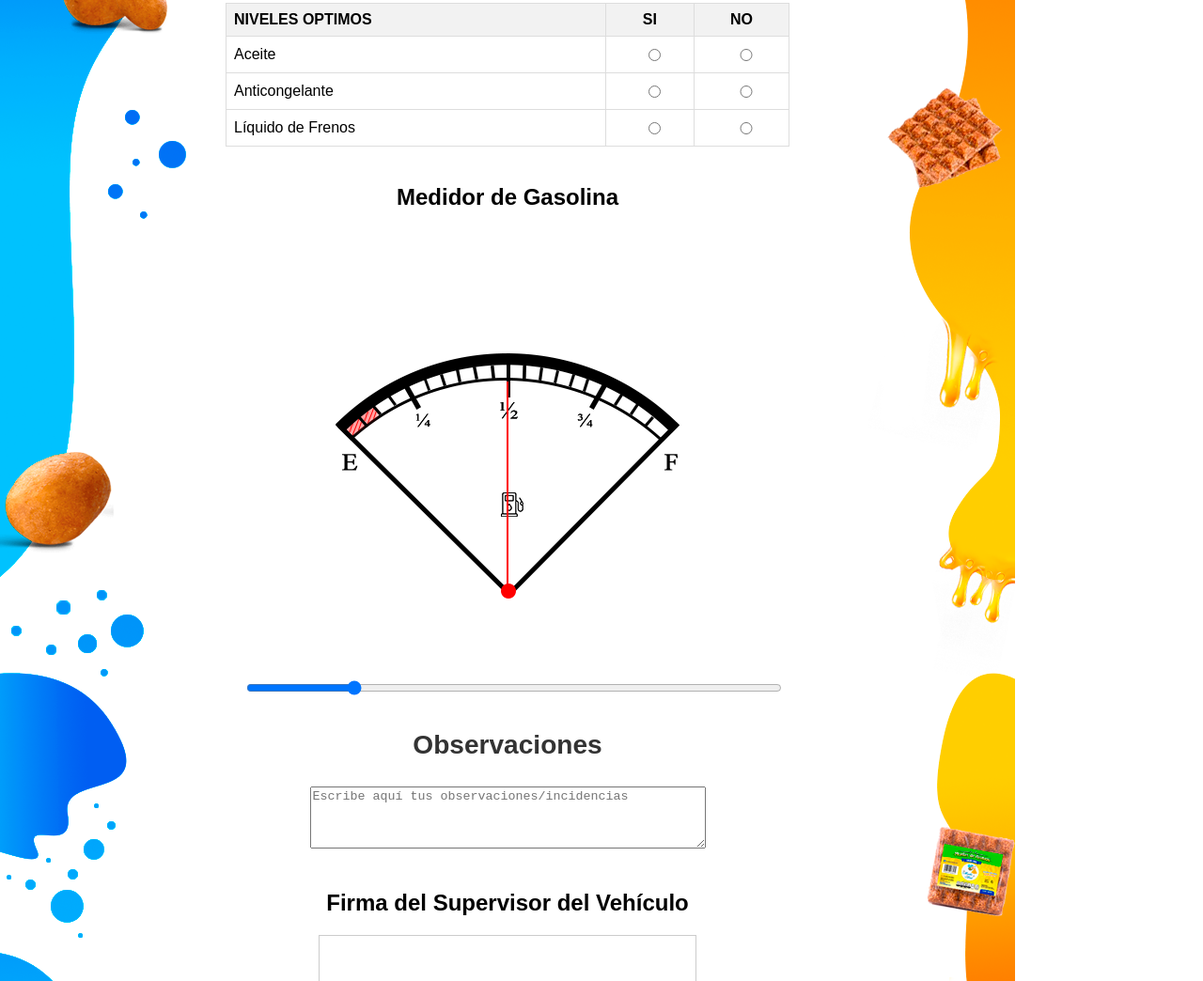
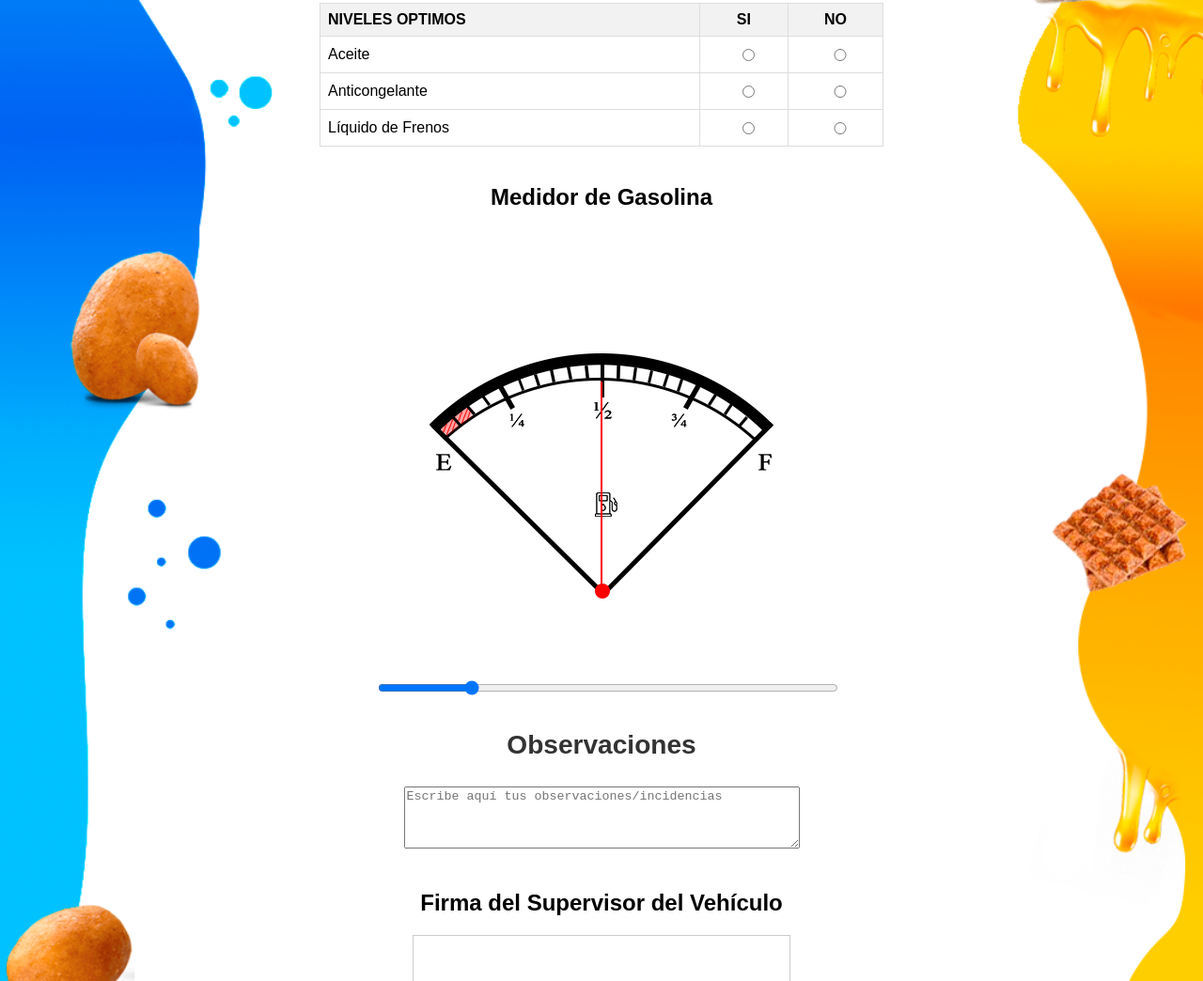
Before and after one commit to AlexLord01/ControlVehicularHGR, a plain HTML site: page index.html in a window 1280 px wide. Shown: the part 2123-3167 px from the top of the page at 94% size. Drawn offline with nearby package versions, Linux system fonts and the light colour scheme; a script that the page names is missing.

Commit message:
Update styles.css

```diff
--- a/styles.css
+++ b/styles.css
@@ -1,8 +1,26 @@
-html, body {
-    width: 1080px;
-    height: 3840px;
+@media (min-width: 600px) {
+  html, body {
+    width: 100%;
+    height: 100%;
     margin: 0;
     padding: 0;
+  }
+
+  .container {
+    width: 80%; /* Ancho relativo al tamaño de la ventana del navegador */
+    max-width: 1080px; /* Ancho máximo en píxeles */
+    margin: 0 auto; /* Centrar el contenedor horizontalmente */
+  }
+}
+
+/* Estilos para dispositivos móviles (celulares) */
+@media (max-width: 599px) {
+  html, body {
+    width: 1080px; /* Ancho fijo para celulares */
+    height: 3840px; /* Alto fijo para celulares */
+    margin: 0;
+    padding: 0;
+  }
 }
 
 body {
```
